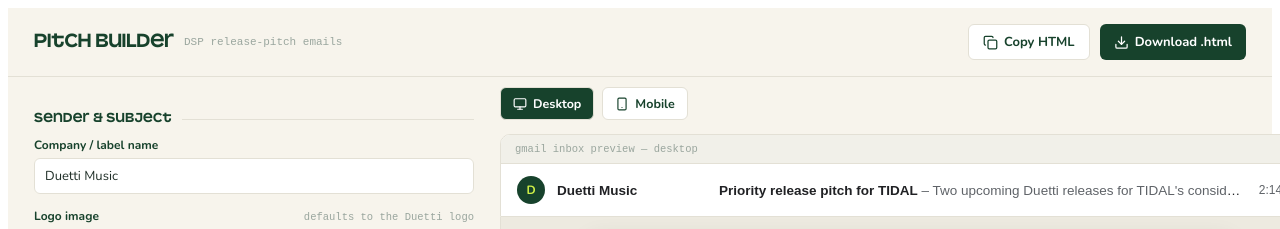
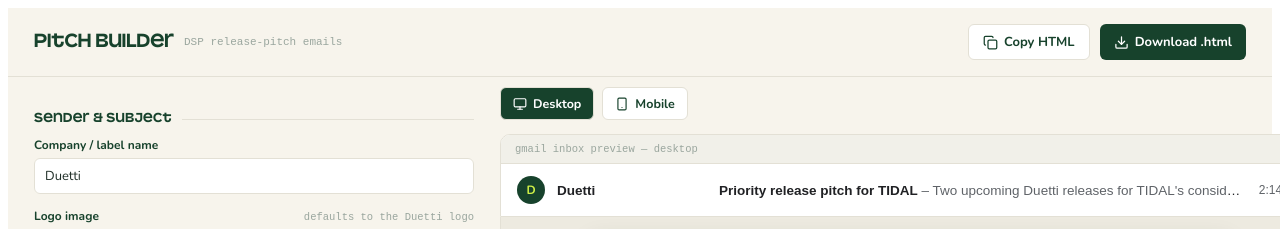
Before and after one commit to daramoayer/DSP-Pitch-email-generator, a React (Vite) app: page / in a window 1280 px wide. Shown: the top 229 px of the page. Built offline with nearby package versions, Linux system fonts and the light colour scheme.

Commit message:
Update default company name and footer text

```diff
--- a/src/EmailGenerator.jsx
+++ b/src/EmailGenerator.jsx
@@ -386,7 +386,7 @@
 ];
 
 const initial = {
-  companyName: "Duetti Music",
+  companyName: "Duetti",
   logoImageUrl: DUETTI_LOGO_DATA_URI,
   dspName: "TIDAL",
   dspLogoUrl: "",
@@ -397,8 +397,8 @@
     'Hope you\'re doing well! Wanted to share two upcoming priority releases from the Duetti catalog for TIDAL\'s consideration. First is **Bezz Believe\'s "Outlaw Country"** from his upcoming album **Country Trapper 3 (Salt Water)**, a Country Rap release backed by a robust visual and fan engagement campaign. We\'re also excited about **"TIPSY"** from **JAY1 and Hans Glader**, a feel-good Electronic / Dance / Hip-Hop collaboration with strong summer playlist potential. Additional context, marketing plans, and listening links for both releases are below.',
   closingText: "Let me know your thoughts, and happy to send over anything else that would help with consideration.",
   senderName: "[Your Name]",
-  footerLeftText: "Duetti Music · DSP Partnerships",
-  footerRightText: "Confidential",
+  footerLeftText: "Duetti · DSP Partnerships",
+  footerRightText: "",
   primaryColor: "#17422C",
   accentColor: "#D0F148",
   releases: defaultReleases,
```
